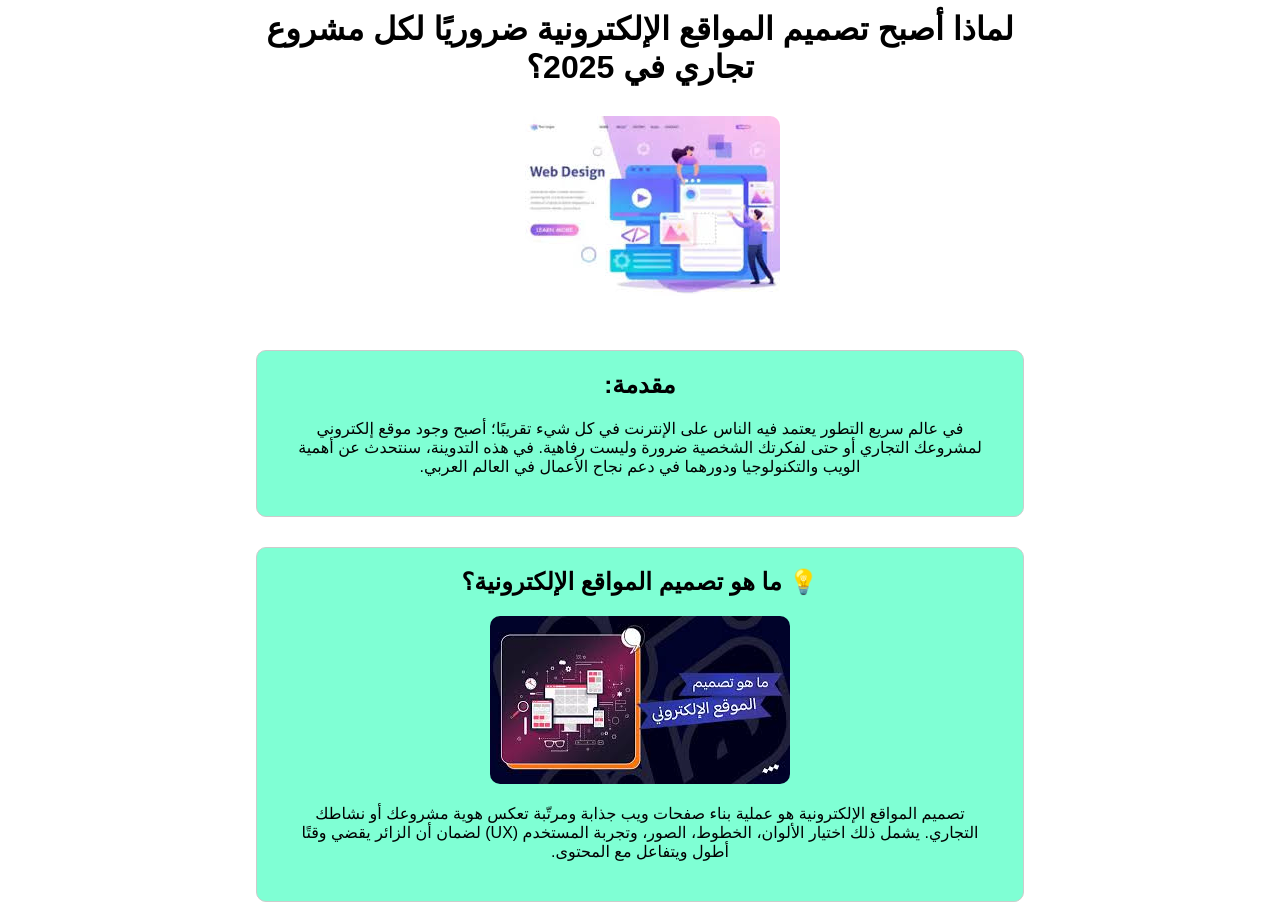
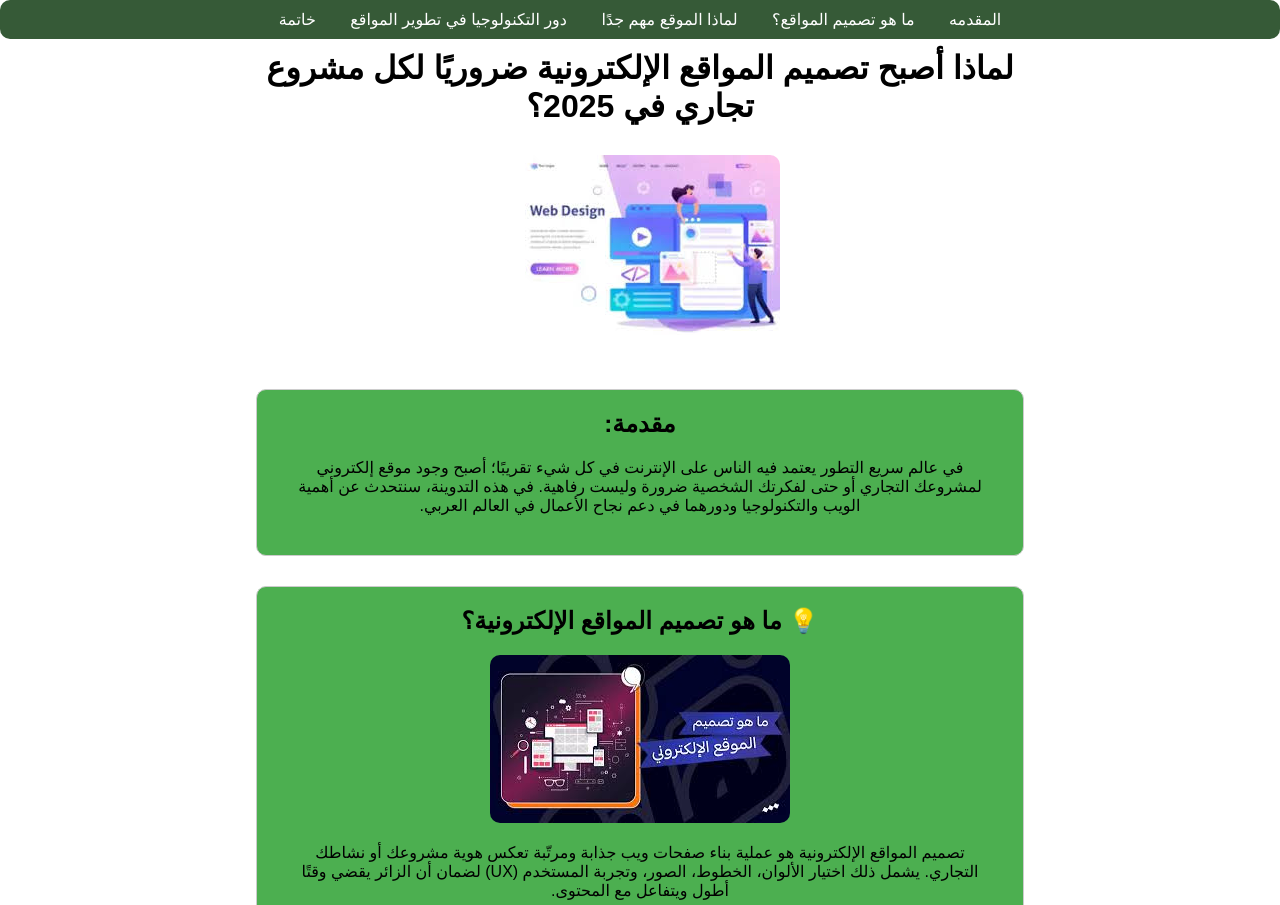
Before and after one commit to aliammar25/blog_3, a plain HTML site: page index.html in a window 1280 px wide. Shown: the top 905 px of the page. Drawn offline with Linux system fonts and the light colour scheme.

Commit message:
Add files via upload

```diff
--- a/index.html
+++ b/index.html
@@ -10,20 +10,28 @@
     </style>
 </head>
 <body>
+    <nav>
+
+    <a href="#1">المقدمه </a>
+    <a href="#2">ما هو تصميم المواقع؟</a>
+    <a href="#3"> لماذا الموقع  مهم جدًا  </a>
+    <a href="#4">دور التكنولوجيا في تطوير المواقع</a>
+    <a href="#5">خاتمة</a>
+</nav>
     <h1>لماذا أصبح تصميم المواقع الإلكترونية ضروريًا لكل مشروع تجاري في 2025؟</h1>
       <img src="download (1).jpeg" alt="">
-    <section>
+    <section id="1">
         <h2>مقدمة:</h2>
         <p>في عالم سريع التطور يعتمد فيه الناس على الإنترنت في كل شيء تقريبًا؛ أصبح وجود موقع إلكتروني لمشروعك التجاري أو حتى لفكرتك الشخصية ضرورة وليست رفاهية. في هذه التدوينة، سنتحدث عن أهمية الويب والتكنولوجيا ودورهما في دعم نجاح الأعمال في العالم العربي.</p>
     </section>
 
-    <section>
+    <section id="2">
         <h2>💡 ما هو تصميم المواقع الإلكترونية؟</h2>
         <img src="download (2).jpeg" alt="">
         <p>تصميم المواقع الإلكترونية هو عملية بناء صفحات ويب جذابة ومرتّبة تعكس هوية مشروعك أو نشاطك التجاري. يشمل ذلك اختيار الألوان، الخطوط، الصور، وتجربة المستخدم (UX) لضمان أن الزائر يقضي وقتًا أطول ويتفاعل مع المحتوى.</p>
     </section>
 
-    <section>
+    <section id="3">
         <h2>📈 لماذا الموقع الإلكتروني مهم جدًا في 2025؟</h2>
         <img src="download (3).jpeg" alt="">
         <ul>
@@ -34,13 +42,13 @@
         </ul>
     </section>
 
-    <section>
-        <h2>⚙️ دور التكنولوجيا في تطوير المواقع:</h2>
+    <section id="4">
+        <h2>⚙️ دور التكنولوجيا في تطوير المواقع: </h2>
         <img src="download (4).jpeg" alt="">
         <p>التكنولوجيا اليوم توفّر أدوات سهلة مثل WordPress، Shopify، أو منصات عربية مثل «سلة» و«زد» لإنشاء مواقع بدون خبرة برمجية عميقة. بالإضافة إلى تقنيات الذكاء الاصطناعي التي تساعدك في تحسين المحتوى وتجربة المستخدم بشكل مستمر.</p>
     </section>
 
-    <section>
+    <section id="5">
         <h2>✨ خاتمة:</h2>
         <p>سواء كان مشروعك متجرًا إلكترونيًا، مدونة شخصية، أو موقعًا تعريفيًا لشركة؛ فإن الموقع الإلكتروني أصبح في 2025 هو واجهتك الأهم أمام جمهورك. استثمر في تصميم احترافي وتكنولوجيا حديثة لتحقق نجاحًا حقيقيًا.</p>
     </section>
--- a/style.css
+++ b/style.css
@@ -23,11 +23,12 @@ section img{
     display: block;
 }
 section {
+    order: 2;
     margin: 30px 20%;
     padding: 20px;
     border: 1px solid #ccc;
     border-radius: 10px;
-    background-color: aquamarine;
+    background-color: #4CAF50;
 }
 section:hover  {
     transform: scale(1.05);
@@ -46,3 +47,20 @@ li {
     margin: 5px ;
     padding: 5px;
 }
+     nav {
+            order: 1;
+            background-color: #365a37;
+            padding: 10px;
+            text-align: center;
+            position: sticky;
+            top: 0;
+        }
+        nav a {
+            color: white;
+            text-decoration: none;
+            margin: 0 15px;
+            font-size: 16px;
+        }
+        nav a:hover {
+            color: #4CAF50;
+        }
```
